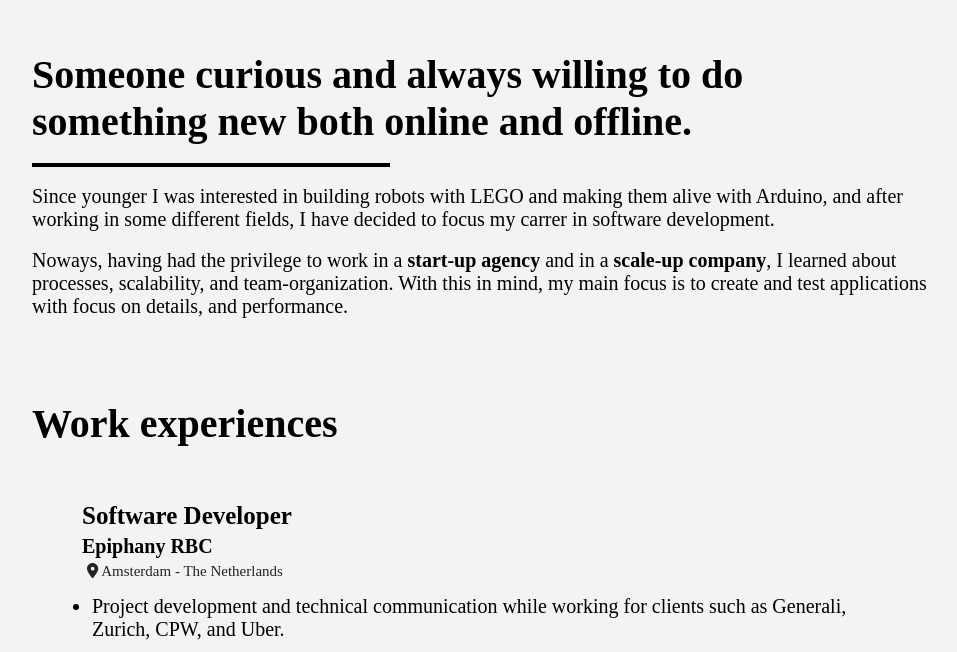
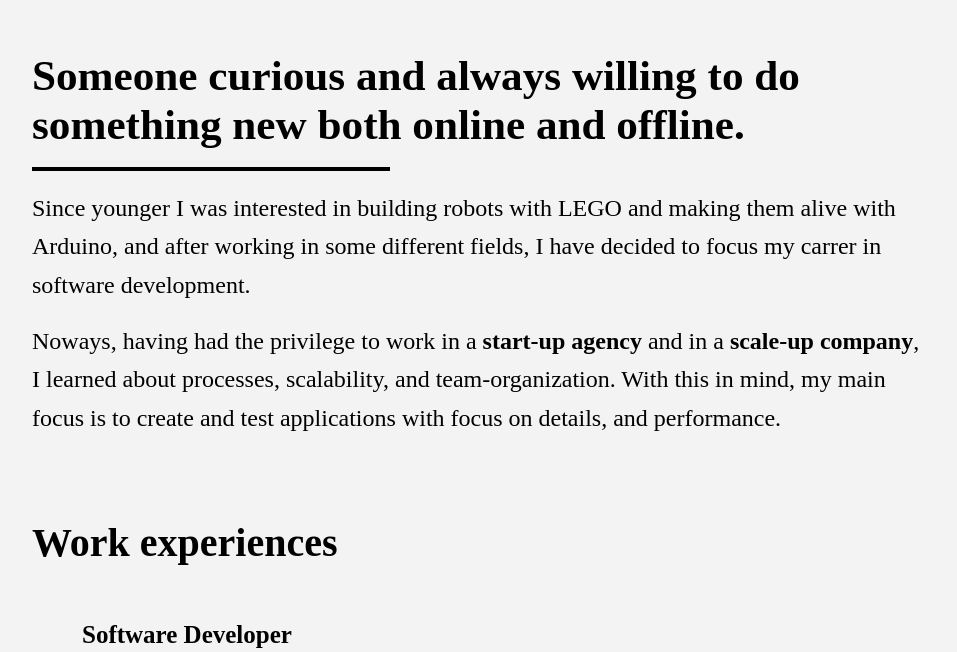
Before and after one commit to ananishimoto/portfolio, a Nuxt app: page / in a window 1280 px wide. Shown: the part 781-1433 px from the top of the page, without its empty margins (160-1117 px from the left). Built offline with nearby package versions, Linux system fonts and the light colour scheme; a web font is replaced by a local one.

Commit message:
feat: more scss variables and update in the about me section

```diff
--- a/assets/scss/variables.scss
+++ b/assets/scss/variables.scss
@@ -5,4 +5,8 @@ $bg-header-footer-color: white;
 // Font-sizes
 
 $mobile-font-size-title: 2.2rem;
-$desktop-font-size-title: 3.3rem;
+$desktop-font-size-title-medium: 3.3rem;
+$desktop-font-size-title-small: 2.7rem;
+
+$mobile-font-size-paragraph: 1.2rem;
+$desktop-font-size-paragraph: 1.5rem;
--- a/components/AboutMe.vue
+++ b/components/AboutMe.vue
@@ -26,6 +26,8 @@
 
 <style lang="scss" scoped>
 
+@import '../assets/scss/variables.scss';
+
 .about-me-description-container {
     width: 70%;
     display: flex;
@@ -36,7 +38,7 @@
 
 .about-me-description__header {
     font-weight: bold;
-    font-size: 40px;
+    font-size: $mobile-font-size-title;
     padding-bottom: 2%;
 }
 
@@ -47,11 +49,25 @@
 }
 
 .about-me-description__content {
-    font-size: 20px;
+    font-size: $mobile-font-size-paragraph;
+    line-height: 1.6;
 
     p {
         margin: 2% 0;
     }
 }
 
+// Desktop styling
+
+@media (min-width: 50rem) {
+    .about-me-description__header {
+        font-size: $desktop-font-size-title-small;
+    }
+
+    .about-me-description__content {
+        font-size: $desktop-font-size-paragraph;
+    }
+}
+
+
 </style>
--- a/components/Hobbies.vue
+++ b/components/Hobbies.vue
@@ -125,7 +125,7 @@
     .other-interests-title {
         writing-mode: tb-rl;
         transform: rotate(-180deg);
-        font-size: $desktop-font-size-title;
+        font-size: $desktop-font-size-title-medium;
     }
 
     .social-media-container {
```
